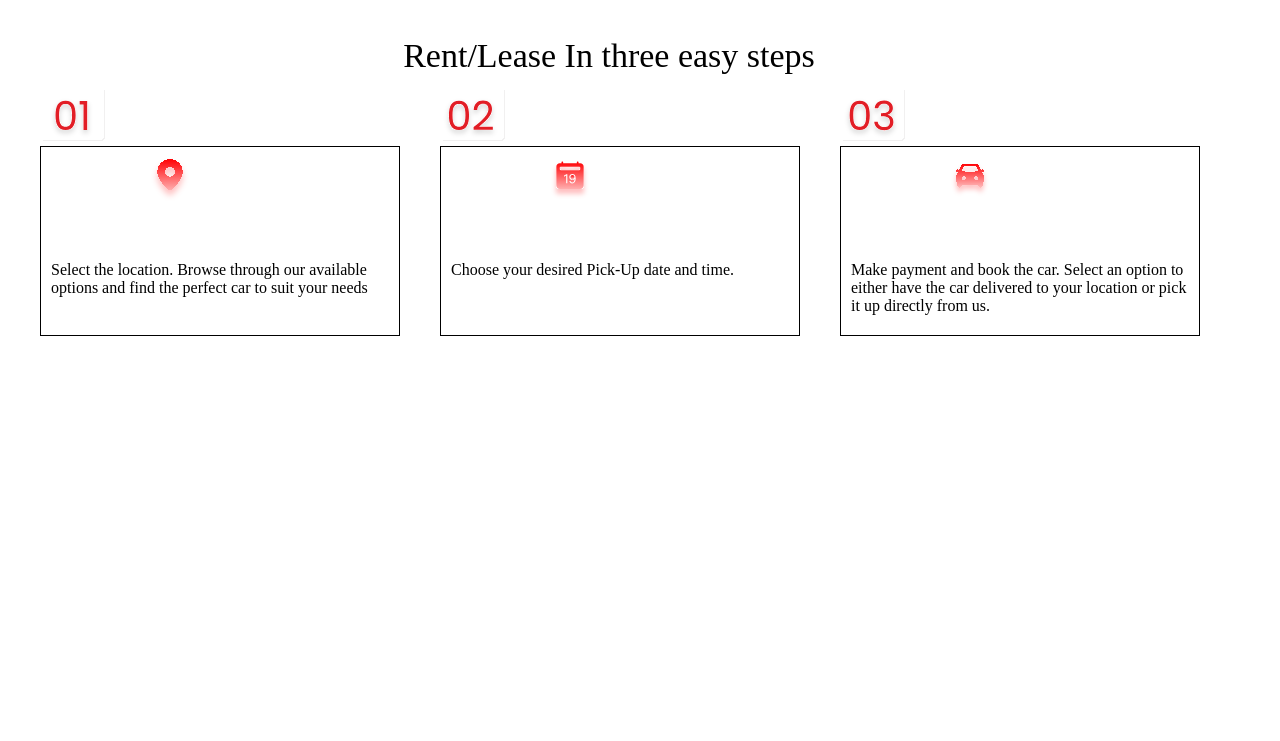
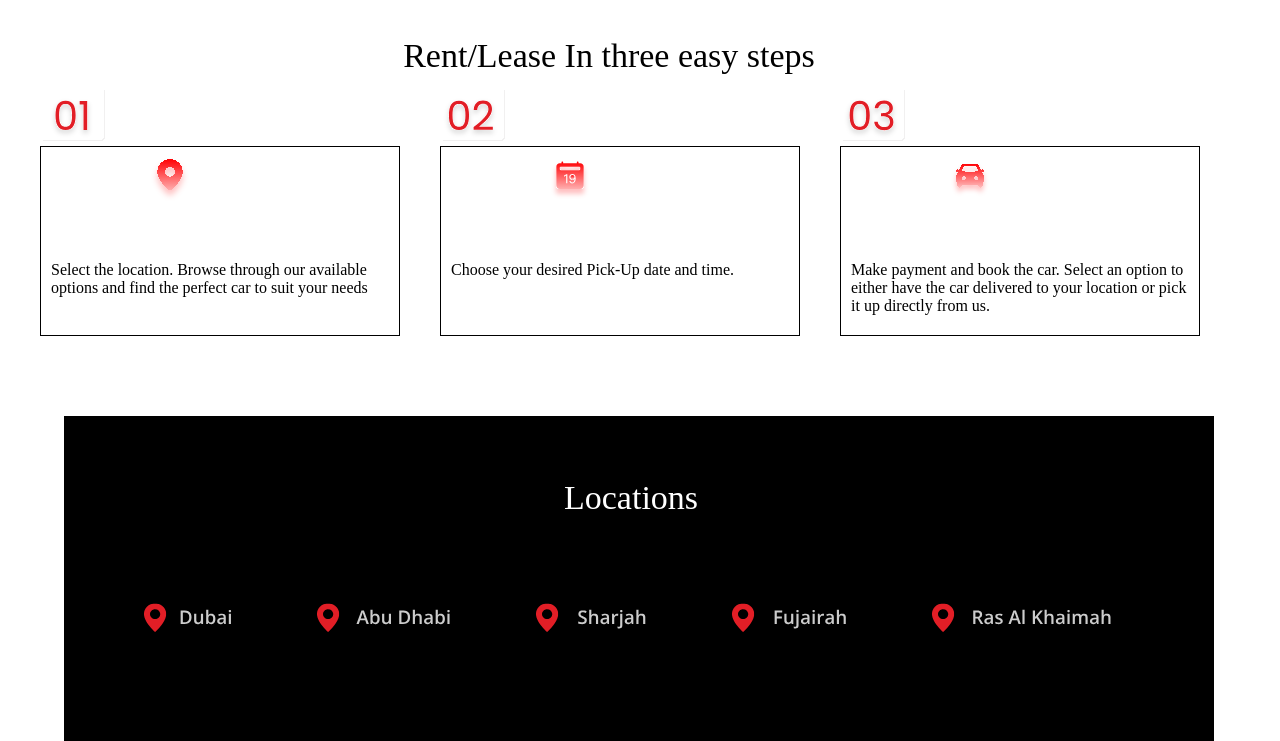
Before and after one commit to nikhilpj/week2-1, a plain HTML site: page index.html in a window 1280 px wide. Shown: the part 1618-2359 px from the top of the page. Before the commit the page ends 2034 px from the top, so only its background shows below. Drawn offline with Linux system fonts and the light colour scheme.

Commit message:
third commit

```diff
--- a/index.html
+++ b/index.html
@@ -222,5 +222,18 @@
 
 
     <!-- locations -->
+
+    <div class="location-container">
+      <div class="location-title">
+        <span>Locations</span>
+      </div>
+      <div class="location-icons">
+        <img src="icons/Component 11.svg" alt="">
+        <img src="icons/Component 12.svg" alt="">
+        <img src="icons/Component 13.svg" alt="">
+        <img src="icons/Component 14.svg" alt="">
+        <img src="icons/Component 15.svg" alt="">
+      </div>
+    </div>
   </body>
 </html>
--- a/style.css
+++ b/style.css
@@ -316,6 +316,33 @@ line-height: 21px;
     margin-top: 40px;
     margin-bottom: 80px;
 }
+.location-container{
+    width: 1150px;
+    height: 325px;
+    margin-left: 64px;
+    background-color: #000000;
+    color: white;
+}
+.location-title{
+    width: 163px;
+    height: 51px;
+    justify-content: center;
+    margin-left: 500px;
+    padding-top: 56px;
+    font-weight: 400;
+    font-size: 34px;
+    line-height: 51px;
+
+
+}
+
+.location-icons{
+    margin-top: 80px;
+}
+
+.location-icons img{
+    margin-left: 80px;
+}
 
 
 @media (max-width: 768px){
```
Also changed, not shown: icons/Component 11.svg (added), icons/Component 12.svg (added), icons/Component 13.svg (added), icons/Component 14.svg (added), icons/Component 15.svg (added).
